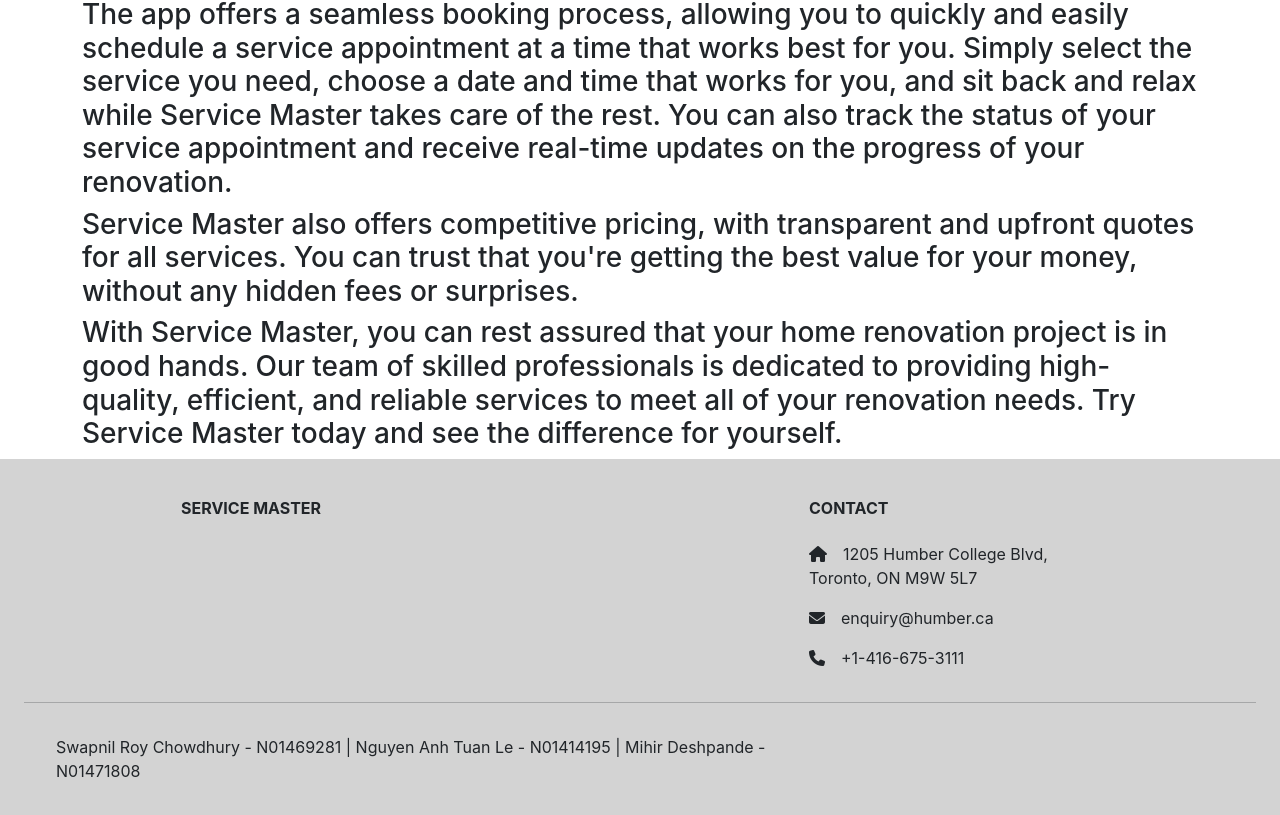
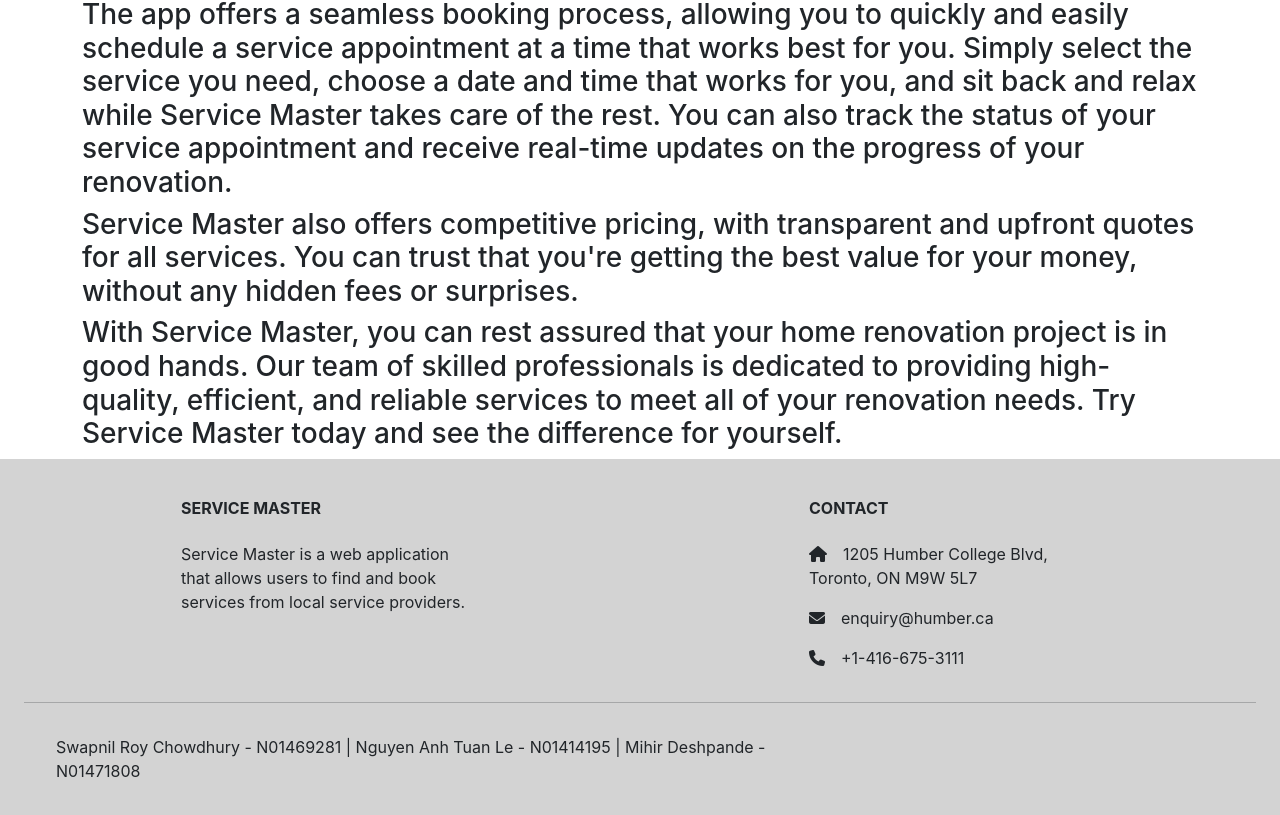
Before and after one commit to 95tuanle/service-master-react, a React (Create React App) app: page / in a window 1280 px wide. Shown: the part 442-1257 px from the top of the page. Built offline with nearby package versions, Linux system fonts and the light colour scheme.

Commit message:
add a tiny content

```diff
--- a/src/pages/Footer.tsx
+++ b/src/pages/Footer.tsx
@@ -10,13 +10,7 @@
                                 Service Master
                             </h6>
                             <p>
-                                {/*Service Master is a user-friendly application that allows homeowners to easily book house renovating services. Whether you're looking to update your kitchen, bathroom, or any other part of your home, Service Master has got you covered. With a wide range of services to choose from, including painting, flooring, plumbing, electrical work, and more, you can trust that your renovation needs will be met with expertise and professionalism.*/}
-
-                                {/*The app offers a seamless booking process, allowing you to quickly and easily schedule a service appointment at a time that works best for you. Simply select the service you need, choose a date and time that works for you, and sit back and relax while Service Master takes care of the rest. You can also track the status of your service appointment and receive real-time updates on the progress of your renovation.*/}
-
-                                {/*Service Master also offers competitive pricing, with transparent and upfront quotes for all services. You can trust that you're getting the best value for your money, without any hidden fees or surprises.*/}
-
-                                {/*With Service Master, you can rest assured that your home renovation project is in good hands. Our team of skilled professionals is dedicated to providing high-quality, efficient, and reliable services to meet all of your renovation needs. Try Service Master today and see the difference for yourself.*/}
+                                Service Master is a web application that allows users to find and book services from local service providers.
                             </p>
                         </div>
                         <hr className="w-100 clearfix d-md-none" />
```
